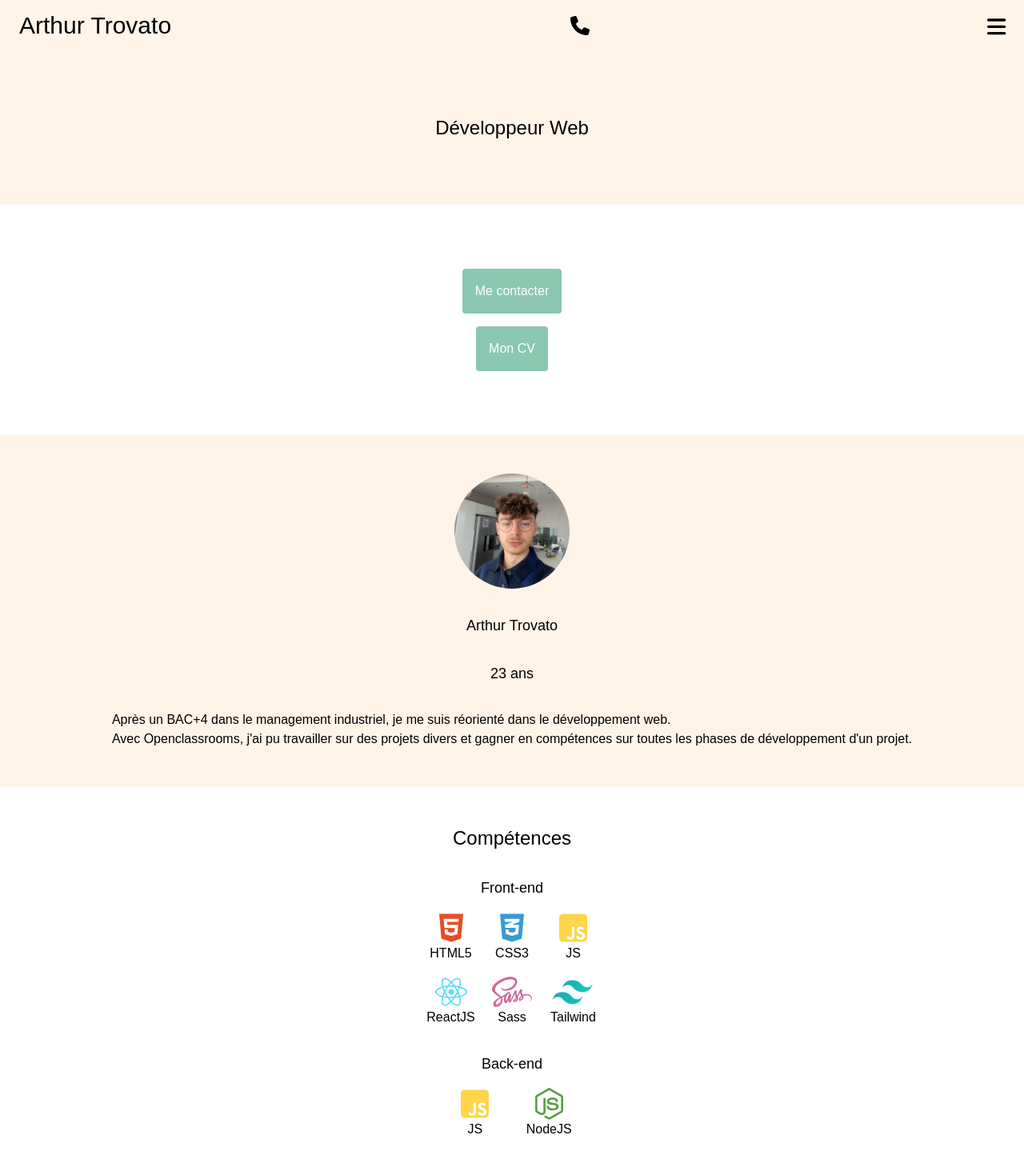
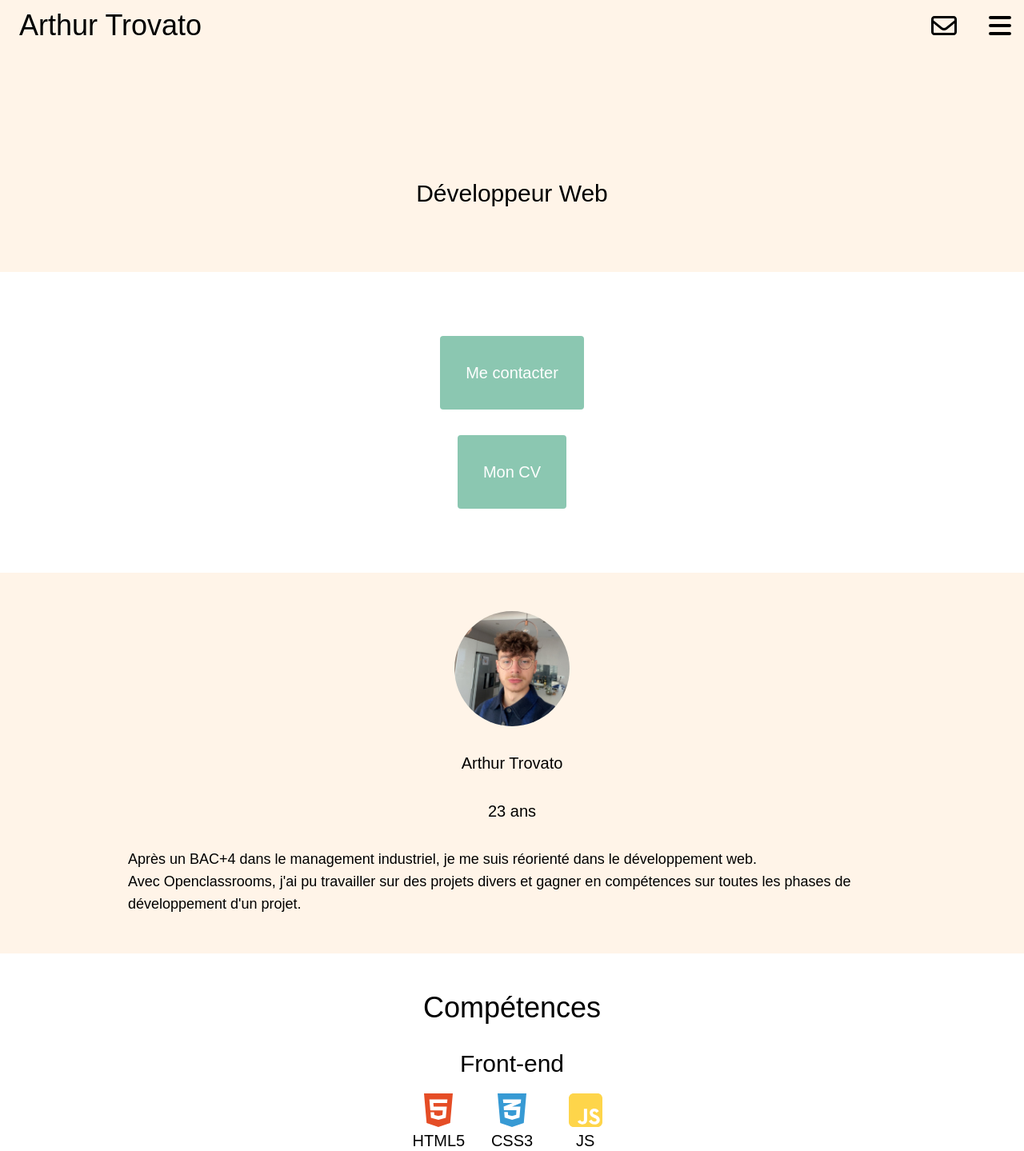
Before and after one commit to Houroux/my-portfolio, a React (Create React App) app: page / in a window 1280 px wide. Shown: the top 1439 px of the page at 80% size. Built offline with nearby package versions, Linux system fonts and the light colour scheme.

Commit message:
Feat : Tablet integration

```diff
--- a/src/App.jsx
+++ b/src/App.jsx
@@ -15,7 +15,7 @@ library.add(fab, fas, far);
 
 function App() {
   return (
-    <div>
+    <div className="m-auto max-w-screen-2xl">
       <Header></Header>
       <First></First>
       <Presentation></Presentation>
--- a/src/components/Competences.jsx
+++ b/src/components/Competences.jsx
@@ -13,15 +13,18 @@ import Powerpoint from "../img/microsoft-powerpoint-logo-0.png";
 import Excel from "../img/excel-logo-0.png";
 
 const liClassName = "flex flex-col items-center";
-const iconClassName = "h-10 ";
-const label = "";
+const iconClassName = "h-10 sm:h-12 ";
+const label = "sm:text-xl";
 
 export default function Competences() {
   return (
-    <div className="flex flex-col items-center bg-inherit py-12">
-      <h2 className=" text-2xl">Compétences</h2>
+    <div
+      id="competences"
+      className="flex flex-col items-center bg-inherit py-12"
+    >
+      <h2 className=" text-2xl sm:text-4xl">Compétences</h2>
       <div className="flex flex-col items-center pt-8">
-        <h3 className="text-lg">Front-end</h3>
+        <h3 className="text-lg sm:text-3xl">Front-end</h3>
         <ul className="grid grid-cols-3 gap-4 pt-4">
           <li className={`${liClassName}`}>
             <FontAwesomeIcon
@@ -69,8 +72,8 @@ export default function Competences() {
           </li>
         </ul>
       </div>
-      <div className="flex flex-col items-center pt-8">
-        <h3 className="text-lg">Back-end</h3>
+      <div className="flex flex-col items-center pt-8 sm:my-12">
+        <h3 className="text-lg sm:text-3xl">Back-end</h3>
         <ul className="grid grid-cols-2 gap-4 pt-4">
           <li className={`${liClassName}`}>
             <FontAwesomeIcon
@@ -103,7 +106,7 @@ export default function Competences() {
         </ul>
       </div>
       <div className="flex flex-col items-center pt-8">
-        <h3 className="text-lg">Outils</h3>
+        <h3 className="text-lg sm:text-3xl">Outils</h3>
         <ul className="grid grid-cols-3 gap-4 pt-4">
           <li className={`${liClassName}`}>
             <img
--- a/src/components/Contact.jsx
+++ b/src/components/Contact.jsx
@@ -4,16 +4,21 @@ import { FontAwesomeIcon } from "@fortawesome/react-fontawesome";
 export default function Contact() {
   return (
     <div id="contact" className="flex  flex-col items-center gap-4 py-12 ">
-      <h2 className="mb-12 text-2xl">Contact</h2>
+      <h2 className="mb-12 text-2xl sm:text-4xl">Contact</h2>
       <a
         href="mailto:arthurtrovato@gmail.com"
-        className="rounded  bg-third p-4  text-white"
-      ></a>
-      <a href="tel:+33760434390" className="rounded  bg-third p-4  text-white">
+        className="rounded  bg-third p-4  text-white sm:mb-8 sm:p-8 sm:text-xl"
+      >
+        arthurtrovato@gmail.com
+      </a>
+      <a
+        href="tel:+33760434390"
+        className="rounded  bg-third p-4  text-white sm:mb-8 sm:p-8 sm:text-xl"
+      >
         07 60 43 43 90
       </a>
       <a
-        className="rounded  bg-third p-4  text-white"
+        className="rounded  bg-third p-4 text-white sm:mb-8 sm:p-8 sm:text-xl"
         href="https://houroux.github.io/my-portfolio/CV_2023-08-03_Arthur_TROVATO.pdf"
         target="_blank"
         rel="noopener noreferrer"
--- a/src/components/First.jsx
+++ b/src/components/First.jsx
@@ -3,18 +3,21 @@ import React from "react";
 export default function First() {
   return (
     <div
-      id="First"
+      id="first"
       className="flex flex-col items-center justify-center pt-16 "
     >
-      <h2 className=" mb-20 w-full cursor-default  bg-second  py-20  text-center text-2xl">
+      <h2 className=" mb-20 w-full cursor-default bg-second py-20  text-center  text-2xl  sm:pt-40 sm:text-3xl">
         Développeur Web
       </h2>
-      <a className="mb-4 rounded  bg-third p-4  text-white" href="#contact">
+      <a
+        className="mb-4 rounded bg-third p-4 text-white sm:mb-8 sm:p-8 sm:text-xl"
+        href="#contact"
+      >
         Me contacter
       </a>
 
       <a
-        className="rounded  bg-third p-4  text-white"
+        className="rounded  bg-third p-4 text-white sm:p-8  sm:text-xl"
         href="https://houroux.github.io/my-portfolio/CV_2023-08-03_Arthur_TROVATO.pdf"
         target="_blank"
         rel="noopener noreferrer"
--- a/src/components/Header.jsx
+++ b/src/components/Header.jsx
@@ -4,23 +4,40 @@ import { FontAwesomeIcon } from "@fortawesome/react-fontawesome";
 export default function Header() {
   const [isOpened, setIsOpened] = useState(false);
   const navLinkClassName =
-    "w-full border-t border-zinc-800 bg-second py-1 text-center";
+    "w-full border-t border-zinc-800 bg-second py-1 sm:text-xl sm:py-2 text-center";
   return (
-    <div className="fixed top-0 z-10 w-screen">
+    <div className="fixed top-0 z-10 w-screen xl:max-w-screen-2xl">
       <div className="m-auto flex h-16 w-full flex-col bg-second ">
         <div className="z-20 flex h-16 w-full items-center justify-between bg-second px-6 py-4">
-          <h1 className="self-center text-3xl  [text-shadow:_0_0_3px_rgb(255_255_255_/_20%)]">
+          <a
+            href="#first"
+            className="self-center text-3xl [text-shadow:_0_0_3px_rgb(255_255_255_/_20%)]  sm:text-4xl"
+          >
             Arthur Trovato
-          </h1>
-          <a href="tel:+33760434390" className="relative left-2 h-6">
-            <FontAwesomeIcon className="h-full" icon="fa-solid fa-phone" />
           </a>
-          <button
-            className="relative left-2 h-full w-9"
-            onClick={() => setIsOpened(!isOpened)}
-          >
-            <FontAwesomeIcon className="h-5/6 pt-1" icon="fa-solid fa-bars" />
-          </button>
+          <div className="flex h-full items-center gap-4 sm:gap-10">
+            <a
+              href="tel:+33760434390"
+              className="relative left-2 flex h-6 items-center justify-center sm:hidden"
+            >
+              <FontAwesomeIcon className="h-full" icon="fa-solid fa-phone" />
+            </a>{" "}
+            <a
+              href="mailto:arthurtrovato@gmail.com"
+              className="relative left-2 hidden h-8 items-center justify-center sm:flex "
+            >
+              <FontAwesomeIcon
+                className="h-full"
+                icon="fa-regular fa-envelope"
+              />
+            </a>
+            <button
+              className="relative left-2 flex h-7 items-center justify-center sm:h-8"
+              onClick={() => setIsOpened(!isOpened)}
+            >
+              <FontAwesomeIcon className="h-full" icon="fa-solid fa-bars" />
+            </button>
+          </div>
         </div>
 
         <nav
@@ -32,37 +49,38 @@ export default function Header() {
           <a
             onClick={() => setIsOpened(!isOpened)}
             className={`${navLinkClassName}`}
-            href="#first"
+            href="#presentation"
           >
             Présentation
           </a>
           <a
             onClick={() => setIsOpened(!isOpened)}
             className={`${navLinkClassName}`}
-            href="#"
+            href="#competences"
           >
             Compétences
           </a>
           <a
             onClick={() => setIsOpened(!isOpened)}
             className={`${navLinkClassName}`}
-            href="#"
+            href="#portfolio"
           >
             Portfolio
+          </a>
+
+          <a
+            onClick={() => setIsOpened(!isOpened)}
+            className={`${navLinkClassName}`}
+            href="#contact"
+          >
+            Contact
           </a>
           <a
             onClick={() => setIsOpened(!isOpened)}
             className={`${navLinkClassName}`}
-            href="#"
+            href="#localisation"
           >
-            A propos
-          </a>
-          <a
-            onClick={() => setIsOpened(!isOpened)}
-            className={`${navLinkClassName}`}
-            href="#"
-          >
-            Contact
+            Ma localisation
           </a>
           <a
             onClick={() => setIsOpened(!isOpened)}
--- a/src/components/Localisation.jsx
+++ b/src/components/Localisation.jsx
@@ -3,9 +3,12 @@ import Map from "../img/brave_PMr33Wy1UI.png";
 
 export default function Localisation() {
   return (
-    <div className="flex flex-col items-center gap-4 bg-second px-8 py-16">
-      <h2 className="mb-8 text-2xl">Ma localisation</h2>
-      <p className="text-xl">Metz</p>
+    <div
+      id="localisation"
+      className="flex flex-col items-center gap-4 bg-second px-8 py-16"
+    >
+      <h2 className="mb-8 text-2xl sm:text-4xl">Ma localisation</h2>
+      <p className="text-xl sm:text-2xl">Metz</p>
       <img className="rounded-3xl" src={Map} alt="Carte" />
     </div>
   );
--- a/src/components/Portfolio.jsx
+++ b/src/components/Portfolio.jsx
@@ -22,9 +22,9 @@ export default function Portfolio() {
   }, []);
   console.log(projets);
   return (
-    <div className="flex flex-col items-center bg-second py-12">
-      <h2 className="text-2xl">Portfolio</h2>
-      <div className="cardsContainer flex w-full flex-col p-8">
+    <div id="portfolio" className="flex flex-col items-center bg-second py-12">
+      <h2 className="text-4xl">Portfolio</h2>
+      <div className="cardsContainer sm: flex w-full flex-col flex-wrap p-8 sm:flex-row sm:justify-center sm:px-0">
         {projets.map((project) => (
           <Project
             key={project.title}
--- a/src/components/Presentation.jsx
+++ b/src/components/Presentation.jsx
@@ -3,15 +3,18 @@ import pdp from "../img/IMG_2473.jpg";
 
 export default function Presentation() {
   return (
-    <div className="mt-20 flex flex-col items-center gap-8 bg-second px-8 py-12  text-base">
+    <div
+      id="presentation"
+      className="mt-20 flex flex-col items-center gap-8 bg-second px-8 py-12  text-lg sm:px-40  sm:text-xl"
+    >
       <img
         src={pdp}
         className=" h-36 w-36 rounded-full object-cover "
         alt="Photo d'Arthur"
       />
-      <p className="text-lg">Arthur Trovato</p>
-      <p className="text-lg">23 ans</p>
-      <p>
+      <p className="">Arthur Trovato</p>
+      <p className="">23 ans</p>
+      <p className="text-base sm:text-lg">
         Après un BAC+4 dans le management industriel, je me suis réorienté dans
         le développement web.
         <br />
--- a/src/components/Projet.jsx
+++ b/src/components/Projet.jsx
@@ -21,7 +21,7 @@ export default function Projet({
   tools,
   github,
 }) {
-  const iconClassName = "h-10 ";
+  const iconClassName = "h-12 ";
   const liClassName = "flex flex-col items-center";
   const AppLogo = {
     React: (
@@ -79,7 +79,7 @@ export default function Projet({
     Excel: <img src={Excel} className={`${iconClassName}`} alt="Excel" />,
   };
   return (
-    <div className="my-4 flex w-full flex-col items-center rounded bg-projectbg p-4">
+    <div className="my-4 flex w-full flex-col items-center rounded bg-projectbg p-4 sm:mx-4 sm:w-5/12 ">
       <Carousel infiniteLoop={true} className="w-full">
         {pictures.map((picture) => (
           <div key={picture}>
@@ -87,13 +87,13 @@ export default function Projet({
           </div>
         ))}
       </Carousel>
-      <h4 key={title} className="mb-4 text-center text-xl">
+      <h4 key={title} className="mb-4 text-center text-xl sm:text-2xl">
         {title}
       </h4>
-      <p key={description} className="mb-4 ">
+      <p key={description} className="mb-4 sm:text-lg">
         {description}
       </p>
-      <h4 className="mb-4 mt-4 text-lg">Outils utilisés</h4>
+      <h4 className="mb-4 mt-4 text-lg sm:text-xl">Outils utilisés</h4>
       <ul
         key={Math.random}
         className="tools flex flex-wrap justify-center gap-4"
@@ -101,7 +101,7 @@ export default function Projet({
         {tools.map((tool) => (
           <li key={Math.random} className={`${liClassName}`}>
             {AppLogo[tool]}
-            <p>{tool}</p>
+            <p className="sm:text-lg">{tool}</p>
           </li>
         ))}
       </ul>
```
Also changed, not shown: src/img/daily-dev-icon-logo-F2FF3407F0-seeklogo.com.png.
